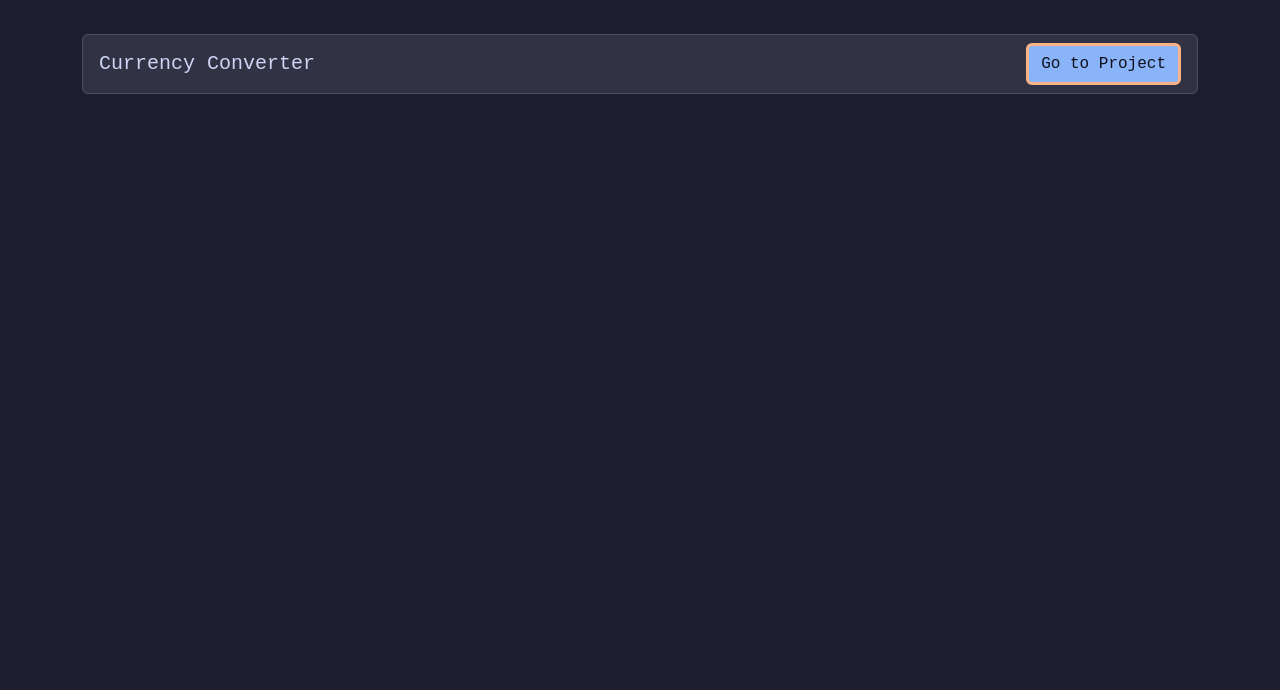
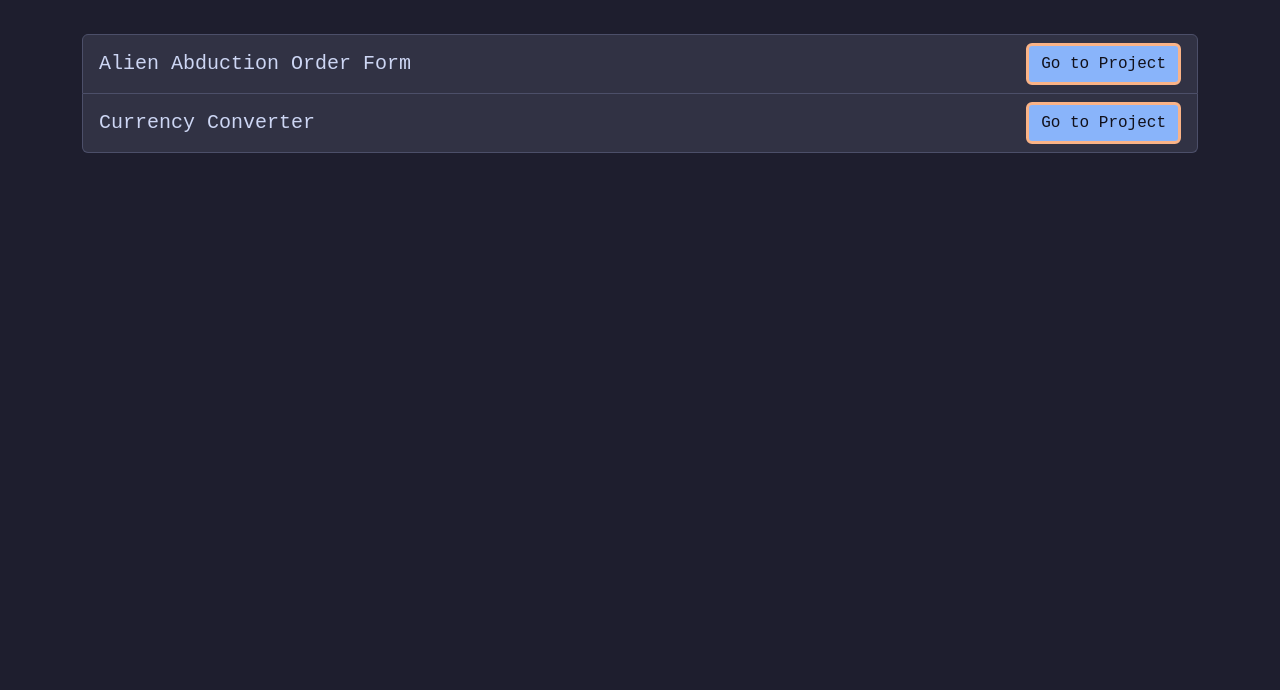
Before and after one commit to ShyamGadde/webdev-mini-projects, a plain HTML site: page index.html in a window 1280 px wide. Shown: the part 110-800 px from the top of the page. Drawn offline with nearby package versions, Linux system fonts and the light colour scheme.

Commit message:
Update links

```diff
--- a/index.html
+++ b/index.html
@@ -19,6 +19,14 @@
       <ul class="list-group" id="project-list">
         <li class="list-group-item">
           <div class="project-item">
+            <h5>Alien Abduction Order Form</h5>
+            <a href="./alien-abduction-order-form" class="btn btn-light"
+              >Go to Project</a
+            >
+          </div>
+        </li>
+        <li class="list-group-item">
+          <div class="project-item">
             <h5>Currency Converter</h5>
             <a href="./currency-converter" class="btn btn-light"
               >Go to Project</a
```
